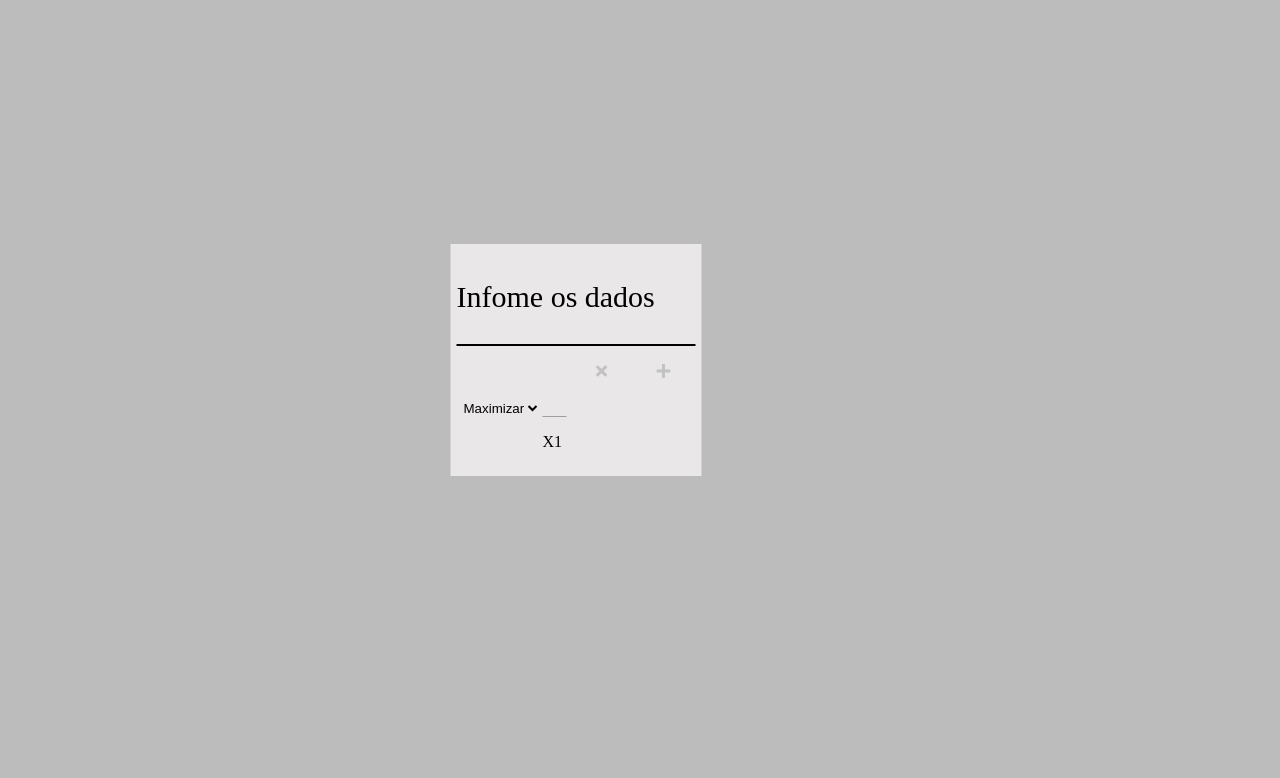
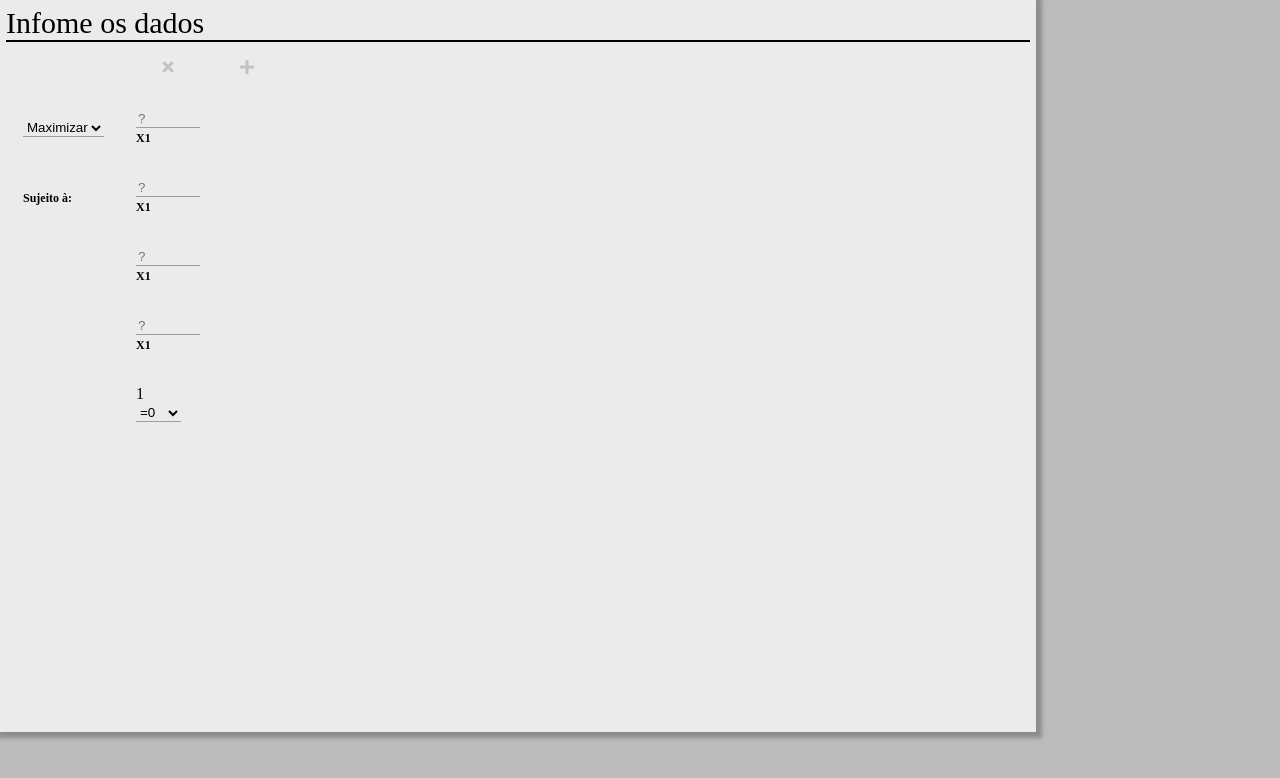
Before and after one commit to isthatME/SLPP-Tranformer, an Angular app: page / in a window 1280 px wide. Shown: the top 778 px of the page. Built offline with nearby package versions, Linux system fonts and the light colour scheme.

Commit message:
add and remove lines and colums

```diff
--- a/src/app/app-routing.module.ts
+++ b/src/app/app-routing.module.ts
@@ -1,6 +1,7 @@
 import { NgModule } from '@angular/core';
 import { Routes, RouterModule } from '@angular/router';
 import { MainComponent } from './main/main.component';
+import { CommonModule } from '@angular/common';
 
 
 const routes: Routes = [
@@ -8,7 +9,7 @@ const routes: Routes = [
 ];
 
 @NgModule({
-  imports: [RouterModule.forRoot(routes)],
+  imports: [CommonModule, RouterModule.forRoot(routes)],
   exports: [RouterModule]
 })
 export class AppRoutingModule { }
--- a/src/app/app.module.ts
+++ b/src/app/app.module.ts
@@ -1,16 +1,19 @@
 import { BrowserModule } from '@angular/platform-browser';
 import { NgModule } from '@angular/core';
-
 import { AppRoutingModule } from './app-routing.module';
 import { AppComponent } from './app.component';
 import { FormsModule, ReactiveFormsModule } from '@angular/forms';
+import { MainComponent } from './main/main.component';
+import { CommonModule } from '@angular/common';
 
 @NgModule({
   declarations: [
+    MainComponent,
     AppComponent
   ],
   imports: [
     FormsModule,
+    CommonModule,
     ReactiveFormsModule,
     BrowserModule,
     AppRoutingModule
--- a/src/app/main/main.component.css
+++ b/src/app/main/main.component.css
@@ -1,17 +1,9 @@
 /* main layer */
 .containerr {
     position: absolute;
-    top: 45%;
-    left: 45%;
-    transform: translate(-50%,-50%);
+    box-shadow:  2px 2px 4px 4px rgb(95, 93, 93, 0.5);
 }
-.form{
-    background-color: rgb(233, 231, 231);
-    width: auto;
-    height: auto;
-    overflow-x: hidden scroll;
-    padding: 6px;
-}
+
 
 /* header content */
 .header-content > p {
@@ -22,25 +14,46 @@
 }
 
 
+
+
 /* form */
-tr > th{
+.form{
+    background-color: rgb(235, 235, 235);
+    width: 80vw;
+    height: 90vh;
+    overflow-x: hidden scroll;
+    padding: 6px;
+}
+.form-st{
+    margin-top: 3px;
+}
+td > input{
+    border: none;
+    outline: none;
+    border-bottom: 1px solid #9e9e9e;
+    background-color: transparent;
+    width: 60px;
+}
+td > p {
+    font-size: 12px;
+    font-weight: bolder;
+}
+input, p {
+    display: inline;
+}
+tr > th, tr > td{
     padding: 15px;
     width: 30px;
 }
-.form-data {
-    display: flex;
-}
+
 select {
     border: none;
     background-color: transparent;
+    border-bottom: 1px #9e9e9e solid;
 }
-td > input {
-    border: none;
-    border-bottom: 1px solid #9e9e9e;
-    background-color: transparent;
-    display: flex;
-    width: 20px;
-}
+
+
+
 
 /* incons */
 .fa-plus, .fa-times {
--- a/src/app/main/main.component.html
+++ b/src/app/main/main.component.html
@@ -9,10 +9,10 @@
         <table>
           <tr class="add-and-remove">
             <th></th>
-            <th><i class="fa fa-times" aria-hidden="true"></i></th>
-            <th><i class="fa fa-plus"></i></th>
+            <th><i class="fa fa-times" aria-hidden="true" (click)="removeColum()"></i></th>
+            <th><i class="fa fa-plus" (click)="addColum()"></i></th>
           </tr>
-          <tr class="form-data">
+          <tr class="form-of">
             <td>
               <div class="select-wrapper">
                 <select>
@@ -21,11 +21,34 @@
                 </select>
               </div>
             </td>
-            <td >
-              <input type="text">
-              <p>X{{ numberOfColum }}</p>
+            <td class="variable-input" *ngFor="let num of colums">
+              <input type="text" placeholder="?">
+              <p>X{{ num }}</p>
+              <i class="fa fa-plus" *ngIf="numberOfColums  > 1"></i>
             </td>
             <td></td>
+          </tr>
+          <tr class="form-st" *ngFor="let numLines of lines; first as isFirst">
+            <td>
+              <p *ngIf="isFirst">Sujeito à:</p>
+            </td>
+            <td *ngFor="let num of colums">
+              <input type="text" placeholder="?">
+              <p>X{{ num }}</p>
+              <i class="fa fa-plus" *ngIf="numberOfColums  > 1"></i>
+            </td>
+          </tr>
+          <tr>
+            <td></td>
+            <td>1
+              <div>
+                <select>
+                  1<option value="maximizar">=0</option>
+                  <option value="minimizar"><=0</option>
+                  <option value="minimizar">livre</option>
+                </select>
+              </div>
+            </td>
           </tr>
         </table>
       </form>
--- a/src/app/main/main.component.ts
+++ b/src/app/main/main.component.ts
@@ -8,27 +8,38 @@ import { FormBuilder, FormGroup} from '@angular/forms';
 })
 export class MainComponent implements OnInit {
   form: FormBuilder;
-  numberOfColum: number = 1;
-  numberOfLine: number = 1;
+  numberOfColums: number = 1;
+  numberOfLines: number = 3;
+  colums: any;
+  lines: any;
 
   constructor(private fb: FormBuilder) { }
 
   ngOnInit(): void {
+    this.createTableaux()
   }
 
   onSubmit(form){
 
   }
+  createTableaux(){
+    this.colums = Array(this.numberOfColums)
+    this.colums = this.colums.fill().map((x,i)=> i == 0 ? 1 : i + 1);
+    this.lines = Array(this.numberOfLines)
+    this.lines = this.lines.fill().map((x,i)=> i == 0 ? 1 : i + 1);
+  }
   addColum(){
-    this.numberOfColum++
+    this.numberOfColums++
+    this.createTableaux()
   }
   removeColum(){
-    this.numberOfColum--
+    this.numberOfColums--
+    this.createTableaux()
   }
   addLine(){
-    this.numberOfLine++
+    this.numberOfLines++
   }
   removeLine(){
-    this.numberOfLine--
+    this.numberOfLines--
   }
 }
```
